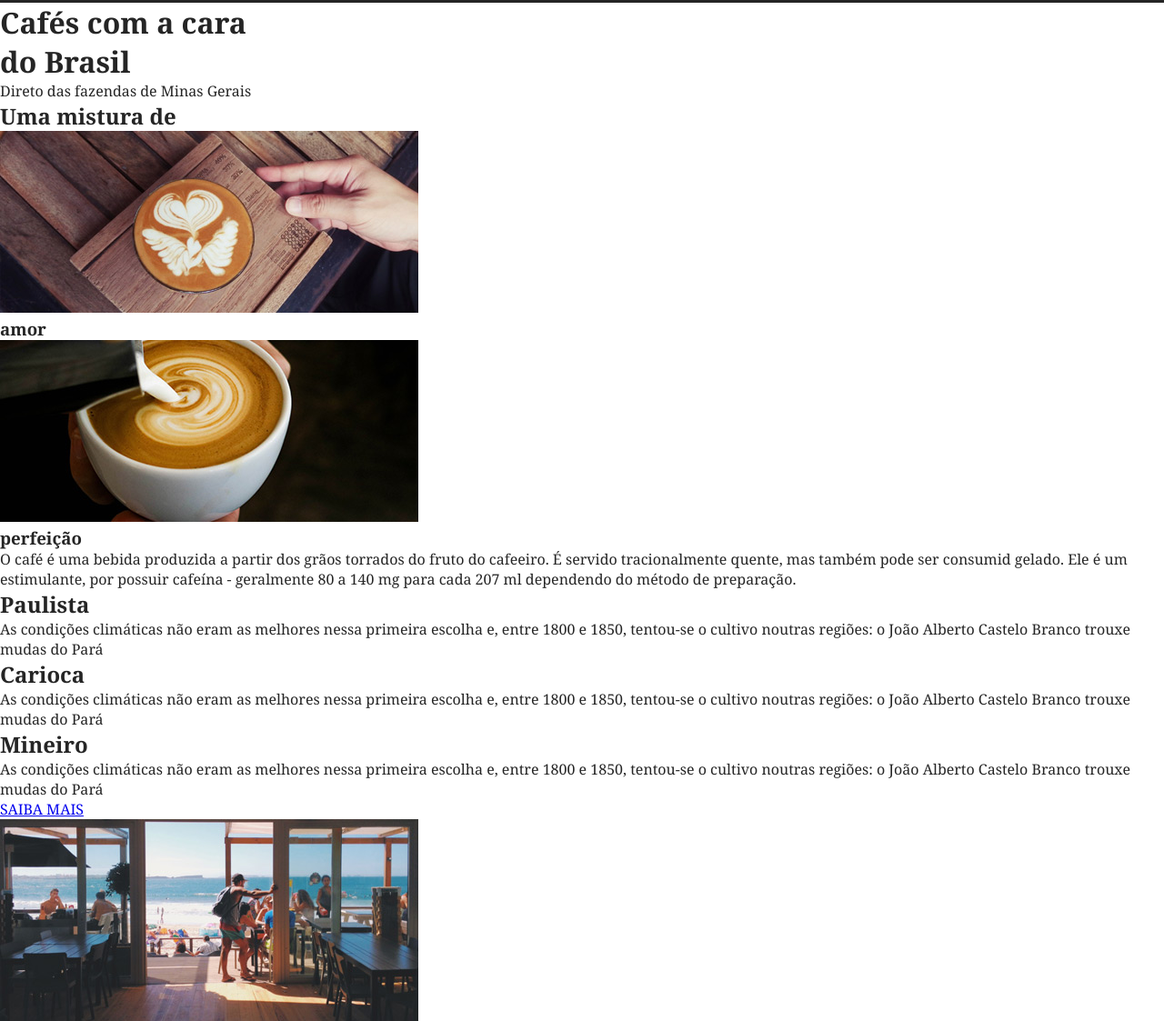
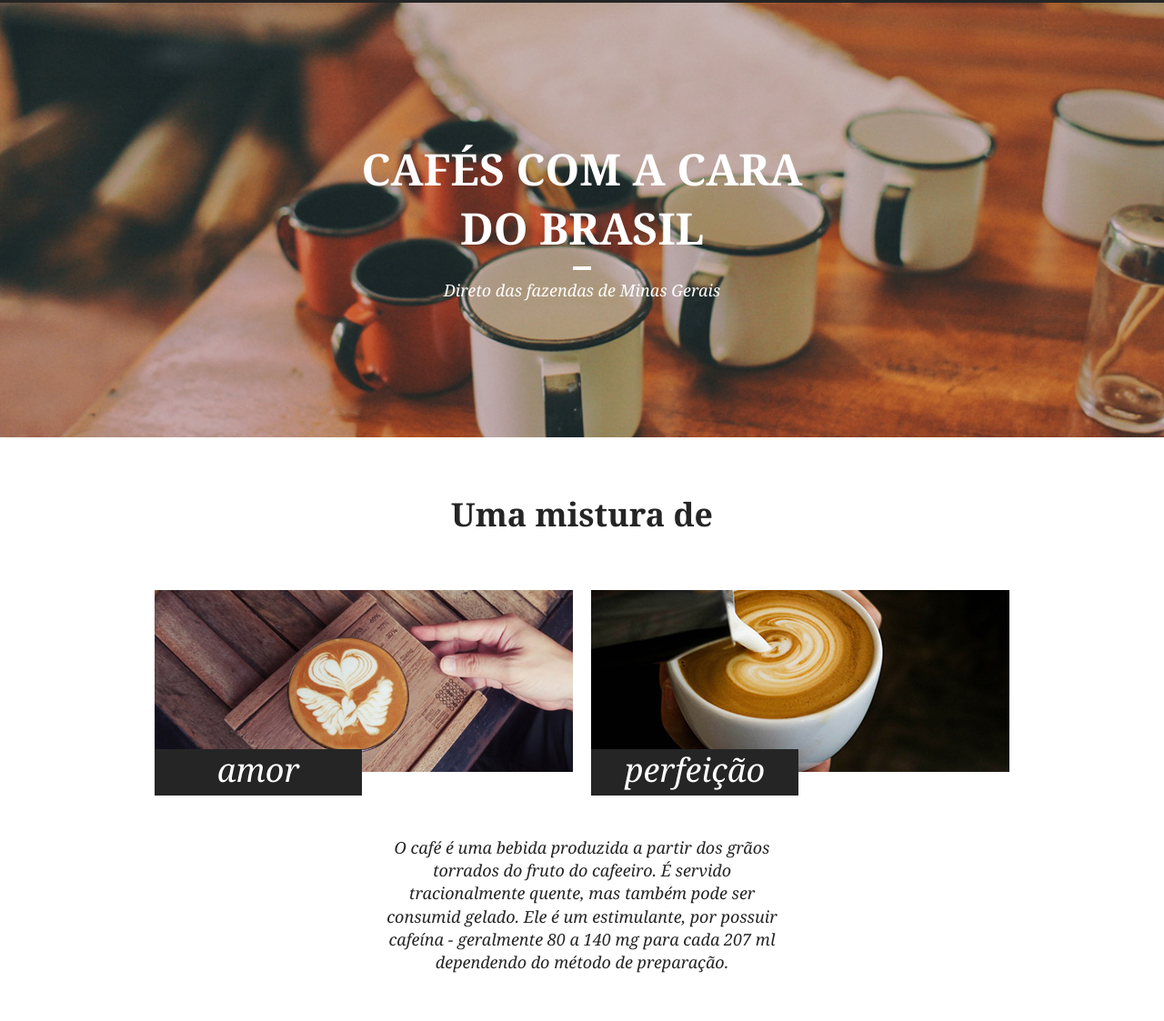
Before and after one commit to Bruno25leo/Brafe, a plain HTML site: page Brafé 01/Brafé 01 - Puro/index.html in a window 1280 px wide. Shown: the part 81-1204 px from the top of the page at 91% size. Drawn offline with Linux system fonts and the light colour scheme.

Commit message:
adicionando produtos

```diff
--- a/Brafé 01/Brafé 01 - Puro/index.html
+++ b/Brafé 01/Brafé 01 - Puro/index.html
@@ -22,42 +22,42 @@
         </div>
     </header>
 
-    <main>
+    <main class="intro">
         <h1>Cafés com a cara<br> do Brasil</h1>
         <p>Direto das fazendas de Minas Gerais</p>
     </main>
 
-    <section>
+    <section class="sobre">
         <h2>Uma mistura de</h2>
-        <div>
-            <div>
+        <div class="sobre-container">
+            <div class="sobre-item">
                 <img src="../img/cafe-1.jpg" alt="Café com amor">
                 <h3>amor</h3>
             </div>
-            <div>
+            <div class="sobre-item">
                 <img src="../img/cafe-2.jpg" alt="Café com perfeição">
                 <h3>perfeição</h3>
             </div>
-            <p>O café é uma bebida produzida a partir dos grãos torrados do fruto do cafeeiro. É servido tracionalmente quente, mas também pode ser consumid gelado. Ele é um estimulante, por possuir cafeína - geralmente 80 a 140 mg para cada 207 ml dependendo do método de preparação.</p>
         </div>
+        <p>O café é uma bebida produzida a partir dos grãos torrados do fruto do cafeeiro. É servido tracionalmente quente, mas também pode ser consumid gelado. Ele é um estimulante, por possuir cafeína - geralmente 80 a 140 mg para cada 207 ml dependendo do método de preparação.</p>
     </section>
 
-    <section>
-        <div>
-            <div>
-                <h2>Paulista</h2>
+    <section class="produtos">
+        <div class="produtos-container">
+            <div class="produtos-item">
+                <h2 id="produtos-paulista">Paulista</h2>
                 <p>As condições climáticas não eram as melhores nessa primeira escolha e, entre 1800 e 1850, tentou-se o cultivo noutras regiões: o João Alberto Castelo Branco trouxe mudas do Pará</p>
             </div>
-            <div>
-                <h2>Carioca</h2>
+            <div class="produtos-item">
+                <h2 id="produtos-carioca">Carioca</h2>
                 <p>As condições climáticas não eram as melhores nessa primeira escolha e, entre 1800 e 1850, tentou-se o cultivo noutras regiões: o João Alberto Castelo Branco trouxe mudas do Pará</p>
             </div>
-            <div>
-                <h2>Mineiro</h2>
+            <div class="produtos-item">
+                <h2 id="produtos-mineiro">Mineiro</h2>
                 <p>As condições climáticas não eram as melhores nessa primeira escolha e, entre 1800 e 1850, tentou-se o cultivo noutras regiões: o João Alberto Castelo Branco trouxe mudas do Pará</p>
             </div>
-            <a href="#">SAIBA MAIS</a>
         </div>
+        <a href="#" class="produtos-btn">SAIBA MAIS</a>
     </section>
 
     <section>
--- a/Brafé 01/Brafé 01 - Puro/style.css
+++ b/Brafé 01/Brafé 01 - Puro/style.css
@@ -51,3 +51,163 @@ a.menu-logo{
 }
 
 /* Intro */
+
+
+.intro {
+	background: url('../img/bg-intro.jpg') no-repeat center center;
+	background-size: cover;
+	padding: 150px 0;
+	text-align: center;
+	color: #fff;
+}
+
+.intro h1 {
+	text-transform: uppercase;
+	font-size: 3em;
+}
+
+.intro h1::after {
+	content: '';
+	display: block;
+	width: 20px;
+	height: 4px;
+	background: #fff;
+	margin: 10px auto;
+}
+
+.intro p {
+	font-style: italic;
+	font-size: 1.125em;
+}
+
+/* Sobre */
+
+.sobre{
+    padding: 60px 0;
+}
+
+.sobre h2{
+    text-align: center;
+    font-size: 2.23em;
+    margin-bottom: 60px;
+}
+
+.sobre-container{
+    max-width: 960px;
+    margin: 0 auto;
+}
+
+.sobre-container::after, .sobre-container::before{
+    content: '';
+    display: table;
+    clear: both;
+}
+
+.sobre-item{
+    width: 460px;
+    float: left;
+    margin: 0 10px;
+}
+
+.sobre-item img{
+    display: block;
+    max-width: 100%;
+}
+
+.sobre-item h3{
+    font-size: 2.25em;
+    line-height: 1em;
+    background-color: #252525;
+    width: 228px;
+    color: #fff;
+    font-style: italic;
+    text-align: center;
+    font-weight: normal;
+    padding: 5px 0 10px 0;
+    top: -25px;
+    position: relative;
+}
+
+.sobre > p {
+    font-size: 1.125em;
+    line-height: 1.4em;
+    font-style: italic;
+    text-align: center;
+    margin: 20px auto;
+    max-width: 436px;
+}
+
+/* Produtos */
+
+.produtos{
+    background-color: #e7e4d8;
+    padding: 60px 0;
+    border-top: 3px solid #d6d3c8;
+    border-bottom: 3px solid #d6d3c8;
+}
+
+.produtos-container{
+    max-width: 960px;
+    margin: 0 auto;
+}
+
+.produtos-container::after, .produtos-container::before{
+    content: '';
+    display: table;
+    clear: both;
+}
+
+.produtos-item {
+    width: 300px;
+    float: left;
+    margin: 0 10px 20px 10px;
+}
+.produtos-item h2{
+    text-align: center;
+    font-size: 2.25em;
+    margin-bottom: 20px;
+}
+
+.produtos-item h2::before{
+    content: "";
+    display: block;
+    width: 100px;
+    height: 100px;
+    background: currentColor;
+    border-radius: 50%;
+    margin: 20px auto;
+    border: 5px solid #E7E4D8;
+    box-shadow: 0 0 0 10px currentColor;
+
+}
+
+h2#produtos-paulista::before{
+    color: #492901;
+}
+
+h2#produtos-carioca::before{
+    color: #c17139;
+}
+
+h2#produtos-mineiro::before{
+    color: #d7a54d;
+}
+
+.produtos-item p{
+    font-size: 0.875em;
+    line-height: 1.4em;
+}
+
+.produtos-btn{
+    width: 180px;
+    border: 3px solid;
+    color: #252525;
+    text-decoration: none;
+    display: block;
+    font-size: 1.125em;
+    font-weight: bold;
+    text-transform: uppercase;
+    text-align: center;
+    padding: 15px 0;
+    margin: 20px auto 0 auto;
+}
--- a/brafe 1/brafe 1 puro/style.css
+++ /dev/null
@@ -1,138 +0,0 @@
-/* Reset */
-
-body, h1, h2, h3, p, ul{
-    padding: 0px;
-    margin: 0px;
-}
-body{
-    font-family: Georgia, 'Times New Roman', Times, serif;
-    color: #252525;
-}
-
-/* Menu */
-
-.menu{
-    background-color: #252525;
-    padding: 20px 0;
-}
-
-.menu-container{
-    max-width: 960px;
-    margin: 0 auto;
-}
-
-.menu-container::after, .menu-container::before{
-    content: '';
-    display: table;
-    clear: both;
-}
-
-a.menu-logo{
-    display: block;
-    float: left;
-    margin-left: 10px;
-}
-
-.menu-nav{
-    float: right;
-    margin-right: 10px;
-}
-
-.menu-nav li{
-    display: inline-block;
-}
-
-.menu-nav a{
-    display: block;
-    color: #fff;
-    text-decoration: none;
-    padding: 10px;
-    font-size: 1.125em;
-}
-
-/* Intro */
-
-
-.intro {
-	background: url('../img/bg-intro.jpg') no-repeat center center;
-	background-size: cover;
-	padding: 150px 0;
-	text-align: center;
-	color: #fff;
-}
-
-.intro h1 {
-	text-transform: uppercase;
-	font-size: 3em;
-}
-
-.intro h1::after {
-	content: '';
-	display: block;
-	width: 20px;
-	height: 4px;
-	background: #fff;
-	margin: 10px auto;
-}
-
-.intro p {
-	font-style: italic;
-	font-size: 1.125em;
-}
-
-/* Sobre */
-
-.sobre{
-    padding: 60px 0;
-}
-
-.sobre h2{
-    text-align: center;
-    font-size: 2.23em;
-    margin-bottom: 60px;
-}
-
-.sobre-container{
-    max-width: 960px;
-    margin: 0 auto;
-}
-
-.sobre-container::after, .sobre-container::before{
-    content: '';
-    display: table;
-    clear: both;
-}
-
-.sobre-item{
-    width: 460px;
-    float: left;
-    margin: 0 10px;
-}
-
-.sobre-item img{
-    display: block;
-    max-width: 100%;
-}
-
-.sobre-item h3{
-    font-size: 2.25em;
-    line-height: 1em;
-    background-color: #252525;
-    width: 228px;
-    color: #fff;
-    font-style: italic;
-    text-align: center;
-    font-weight: normal;
-    padding: 5px 0 10px 0;
-    top: -25px;
-    position: relative;
-}
-
-.sobre > p {
-    font-size: 1.125em;
-    line-height: 1.4em;
-    font-style: italic;
-    text-align: center;
-    margin: 20px auto;
-    max-width: 436px;
-}
```
Also changed, not shown: brafe 1/brafe 1 puro/index.html (deleted, +0 -114 lines), brafe 1/img/bg-intro.jpg (deleted), brafe 1/img/botafogo.jpg (deleted), brafe 1/img/brafe.png (deleted), brafe 1/img/cafe-1.jpg (deleted), brafe 1/img/cafe-2.jpg (deleted), brafe 1/img/iguatemi.jpg (deleted), brafe 1/img/mineirao.jpg (deleted).
